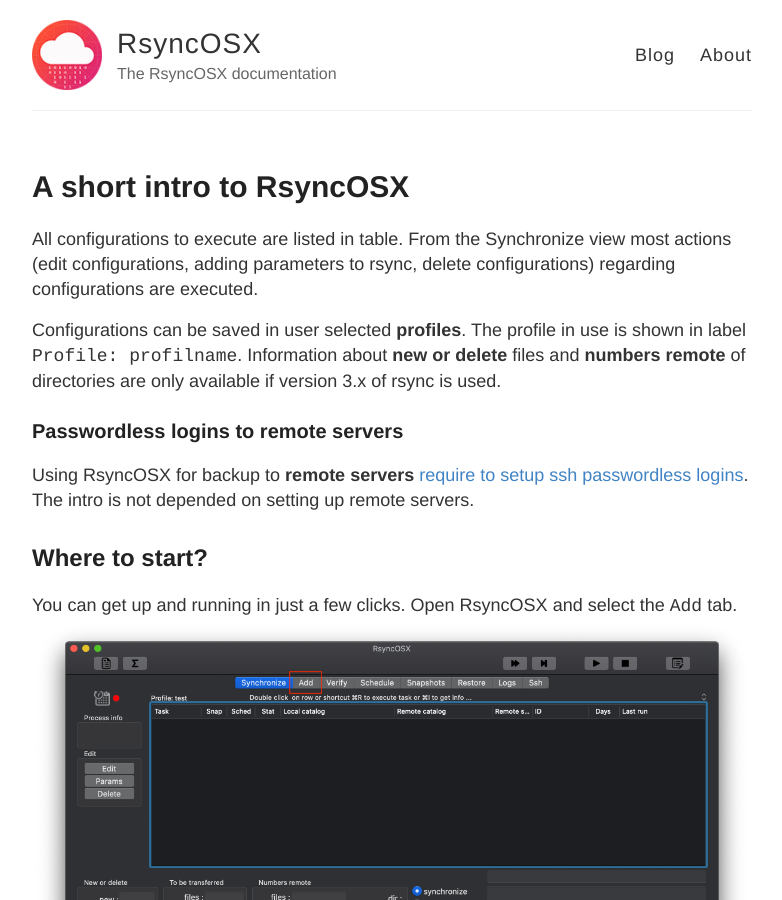
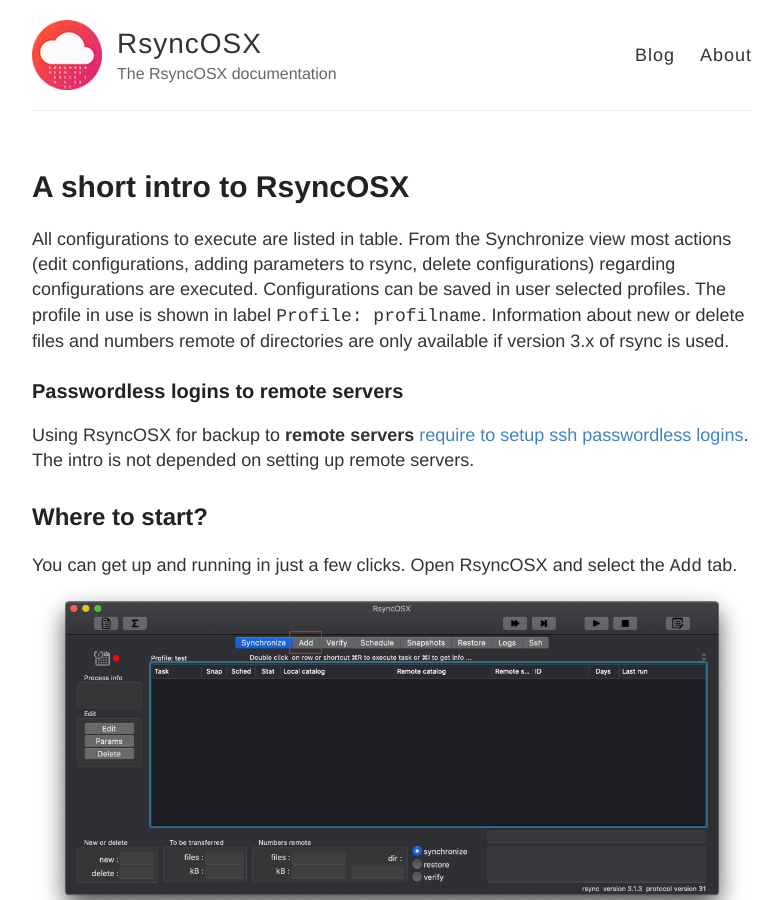
Before and after one commit to d2s/Documentation, a Jekyll site: the page built from _posts/2018-04-12-Intro.md, in a window 1280 px wide and 900 px high. Shown: the whole window, without its empty margins (248-1030 px from the left). Built offline with Jekyll 4.4.1, drawn with Linux system fonts in a browser that asks for light colours; some of the changed text lies outside the part shown.

```diff
--- a/_posts/2018-04-12-Intro.md
+++ b/_posts/2018-04-12-Intro.md
@@ -4,9 +4,7 @@ title:  "A short intro to RsyncOSX"
 permalink: Intro
 ---
 
-All configurations to execute are listed in table. From the Synchronize view most actions (edit configurations, adding parameters to rsync, delete configurations) regarding configurations are executed.
-
-Configurations can be saved in user selected **profiles**. The profile in use is shown in label `Profile: profilname`. Information about **new or delete** files and **numbers remote** of directories are only available if version 3.x of rsync is used.
+All configurations to execute are listed in table. From the Synchronize view most actions (edit configurations, adding parameters to rsync, delete configurations) regarding configurations are executed. Configurations can be saved in user selected profiles. The profile in use is shown in label `Profile: profilname`. Information about new or delete files and numbers remote of directories are only available if version 3.x of rsync is used.
 
 ### Passwordless logins to remote servers
 
```
Also changed, not shown: other parts of _posts/2018-04-12-Intro.md (+1 -1 lines).
